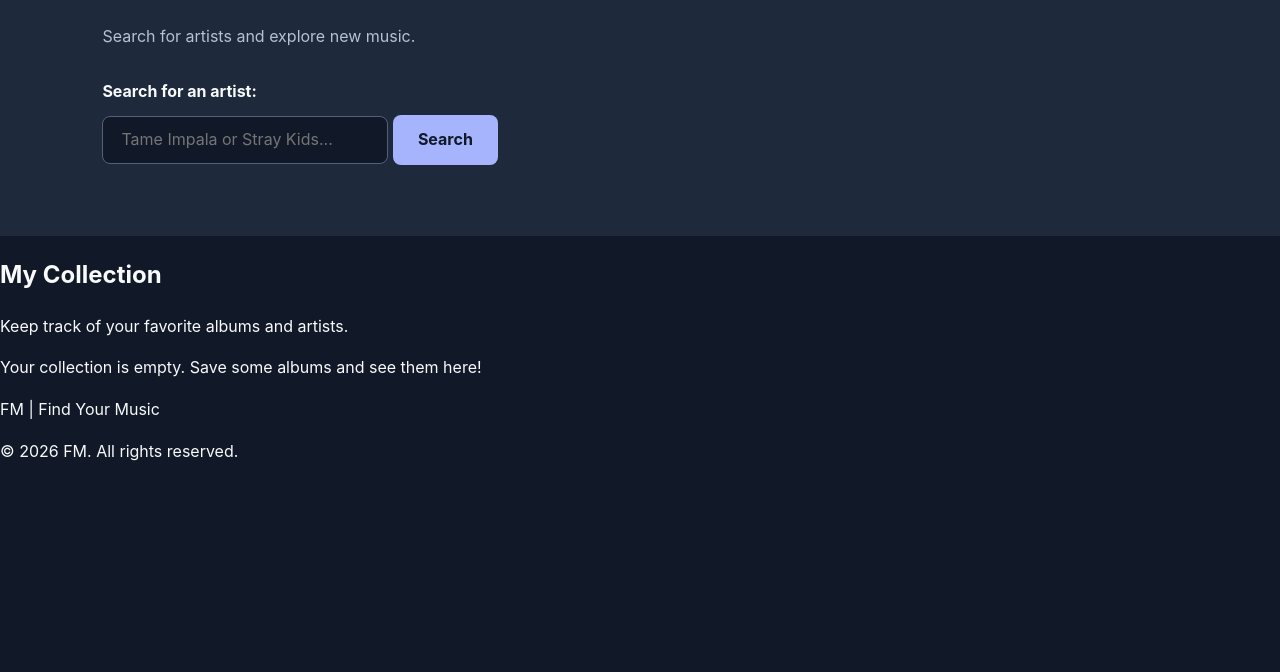
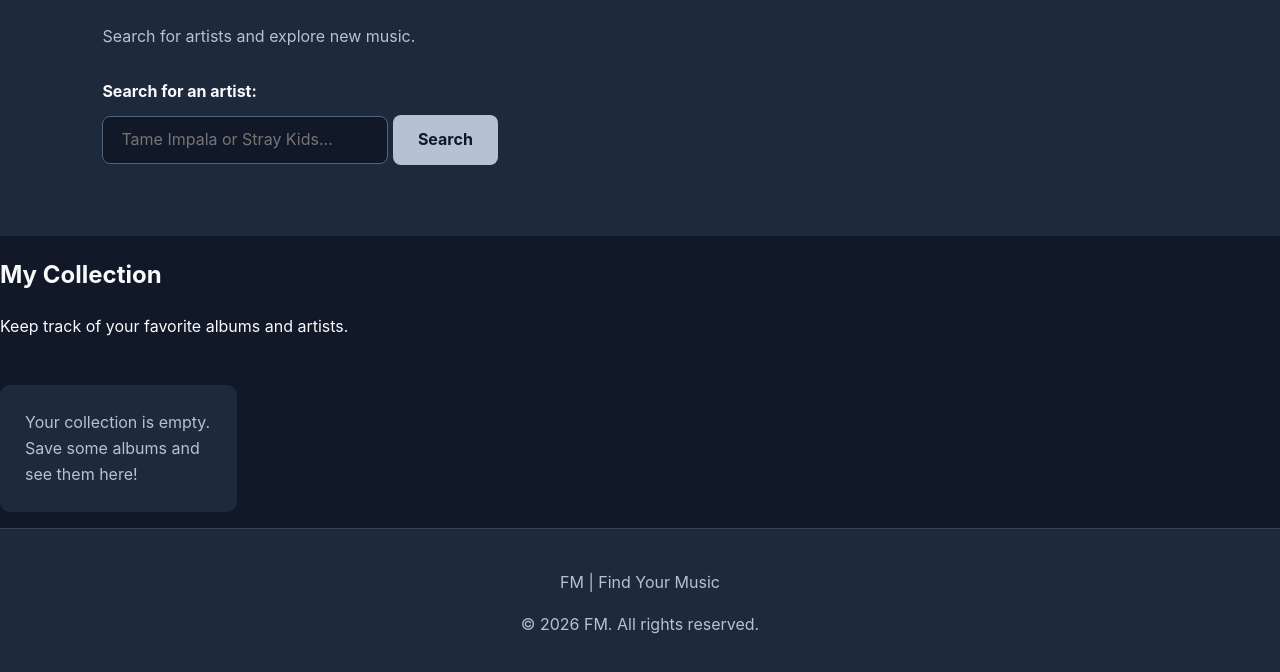
Before and after one commit to dianna-huitron/FM-findingMusic, a plain HTML site: page index.html in a window 1280 px wide. Shown: the part 698-1370 px from the top of the page. Before the commit the page ends 1178 px from the top, so only its background shows below. Drawn offline with Linux system fonts and the light colour scheme.

Commit message:
Updating css ai assitance with handling grids and album search result layout

```diff
--- a/style.css
+++ b/style.css
@@ -160,12 +160,48 @@ button {
     padding: 12px 25px;
     border: none;
     border-radius: 8px;
-    background-color: var(--accent);
+    background-color: var(--muted);
     color: var(--background);
     font-weight: bold;
     transition: background-color 0.3s ease;
 }
 
 .search-container button:hover {
-    background-color: var(--secondary-accent);
+    background-color: var(--accent);
 }
+
+/* album and artist results ai assistance with grid layout handling  */
+.artist-results,
+.album-grid {
+    display: grid;
+    grid-template-columns: repeat(auto-fill, minmax(200px, 1fr));
+    gap: 24px;
+    margin-top: 30px;
+}
+
+.album-grid > *,
+.artist-results > * {
+    min-width: 0;
+}
+
+/* collection */
+.collection-section {
+    min-height: 300px;
+}
+
+.empty-message {
+    color: var(--muted);
+    background-color: var(--surface);
+    padding: 25px;
+    border-radius: 10px;
+}
+
+/* footer */
+
+footer {
+    padding: 25px 8%;
+    background-color: var(--surface);
+    color: var(--muted);
+    text-align: center;
+    border-top: 1px solid #344258;
+}
```
